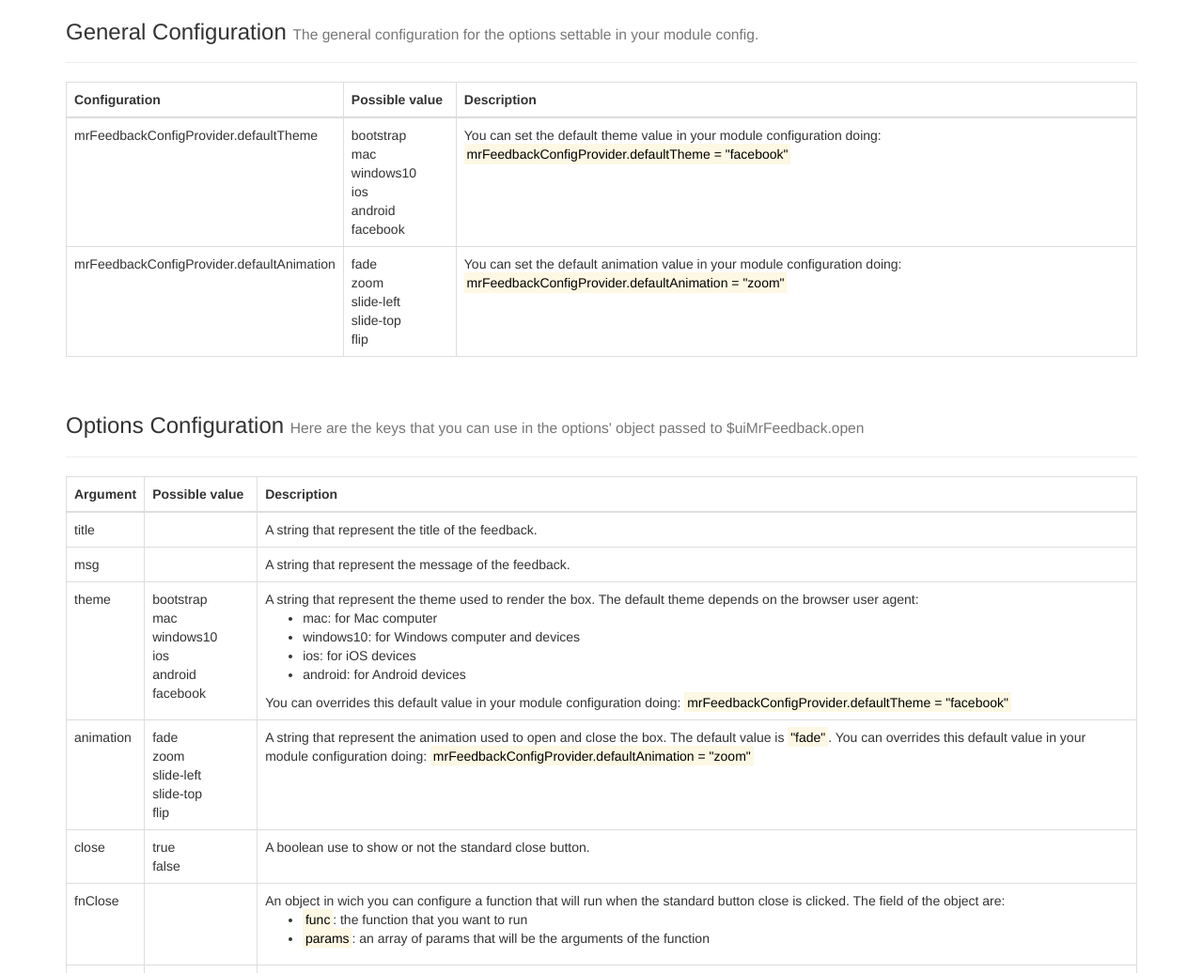
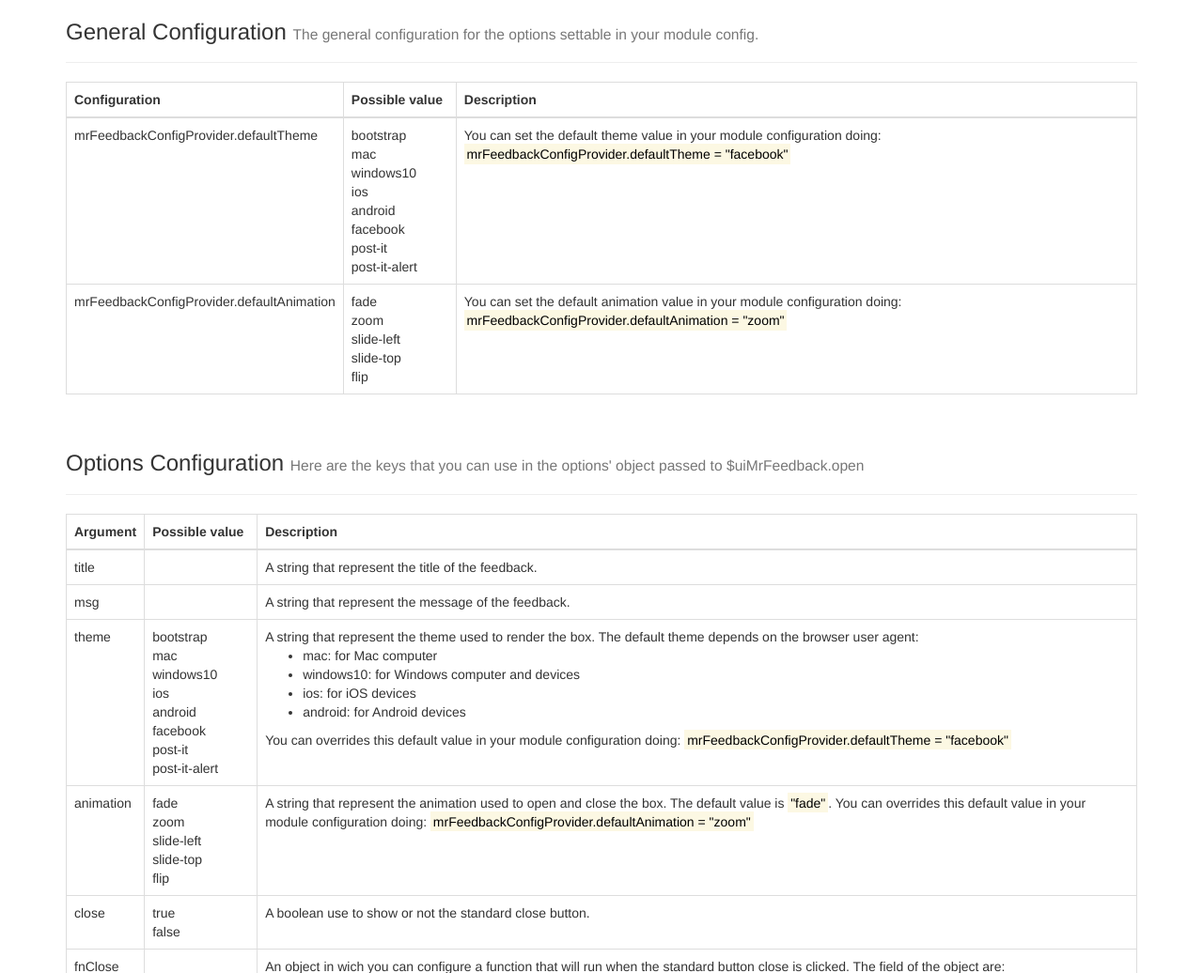
Before and after one commit to teorossi82/mrFeedback, a website: page index.html in a window 1280 px wide. Shown: the part 1920-2956 px from the top of the page at 94% size. Drawn offline with nearby package versions, Linux system fonts and the light colour scheme.

Commit message:
setup bower and demo page

```diff
--- a/bower.json
+++ b/bower.json
@@ -1,11 +1,11 @@
 {
   "name": "mrFeedback",
   "version": "0.1.0",
-  "homepage": "https://github.com/teorossi82/mrFeedback",
+  "homepage": "http://teorossi82.github.io/mrFeedback/",
   "authors": [
     "Matteo Rossi <teorossi82@yahoo.it>"
   ],
-  "description": "is a component that permit to create and show a 'box feedback' to the user. You can set 'title' and 'message' to show, add button that clicked trigger function that you pass it, ecc...",
+  "description": "Create box feedback for your Angular App: simple, complete, personalized. With this plugin you can create and show a 'box feedback' to the user. You can set 'title' and 'message' to show, add buttons that run connected functions when clicked",
   "main": [
       "dist/mrFeedback.js",
       "dist/mrFeedback.css"
@@ -26,6 +26,7 @@
     "**/.*",
     "node_modules",
     "bower_components",
+    "build",
     "test",
     "tests"
   ]
--- a/index.html
+++ b/index.html
@@ -154,7 +154,7 @@ var instance = $uiMrFeedback.open(feedback);</span></code></pre>
                                     <tbody>
                                         <tr>
                                             <td>mrFeedbackConfigProvider.defaultTheme</td>
-                                            <td>bootstrap<br/>mac<br/>windows10<br/>ios<br/>android<br/>facebook<br/></td>
+                                            <td>bootstrap<br/>mac<br/>windows10<br/>ios<br/>android<br/>facebook<br/>post-it<br/>post-it-alert</td>
                                             <td>You can set the default theme value in your module configuration doing: <mark>mrFeedbackConfigProvider.defaultTheme = "facebook"</mark></td>
                                         </tr>
                                         <tr>
@@ -192,7 +192,7 @@ var instance = $uiMrFeedback.open(feedback);</span></code></pre>
                                         </tr>
                                         <tr>
                                             <td>theme</td>
-                                            <td>bootstrap<br/>mac<br/>windows10<br/>ios<br/>android<br/>facebook<br/></td>
+                                            <td>bootstrap<br/>mac<br/>windows10<br/>ios<br/>android<br/>facebook<br/>post-it<br/>post-it-alert</td>
                                             <td>A string that represent the theme used to render the box. The default theme depends on the browser user agent: <ul><li>mac: for Mac computer</li><li>windows10: for Windows computer and devices</li><li>ios: for iOS devices</li><li>android: for Android devices</li></ul>You can overrides this default value in your module configuration doing: <mark>mrFeedbackConfigProvider.defaultTheme = "facebook"</mark></td>
                                         </tr>
                                         <tr>
```
